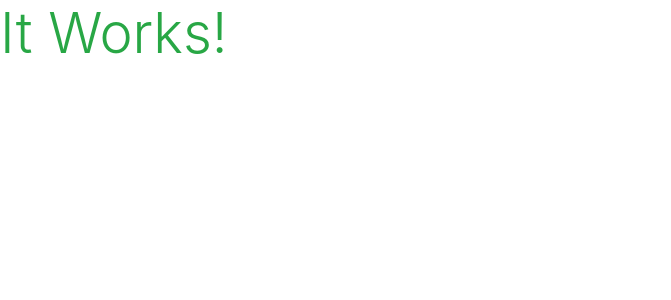
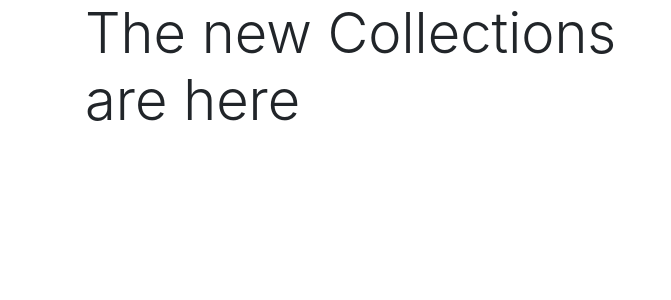
Before and after one commit to luigilangella/Boutique, a Django app: page / in a window 1280 px wide. Shown: the top 300 px of the page, without its empty margins (0-671 px from the left). Run offline with Django 3.2, Linux system fonts and the light colour scheme; some libraries are stand-ins or nearby versions.

Commit message:
Added Homepage content

```diff
--- a/home/templates/home/index.html
+++ b/home/templates/home/index.html
@@ -1,3 +1,20 @@
-{% extends 'base.html' %} {% load static %} {% block content %}
-<h1 class="display-4 text-success">It Works!</h1>
+{% extends 'base.html' %} {% load static %} {% block page_header %}
+<div class="container header-container">
+    <div class="row">
+        <div class="col"></div>
+    </div>
+</div>
+{% endblock %} {% block content %}
+<div class="container h-100">
+    <div class="row h-100">
+        <div class="col-7 col-md-6 my-auto">
+            <h1 class="display-4 logo-font text-black">
+                The new Collections are here
+            </h1>
+            <div class="my-5">
+                <a href="" class="shop-now-button btn btn-large rounded-0 text-uppercase py-3"></a>
+            </div>
+        </div>
+    </div>
+</div>
 {% endblock %}
```
